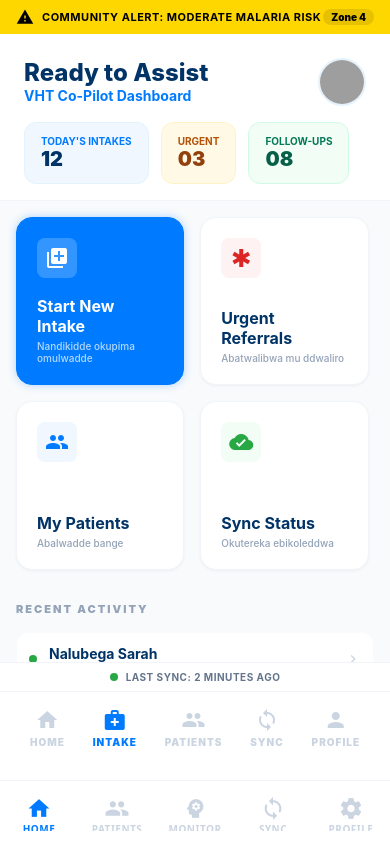
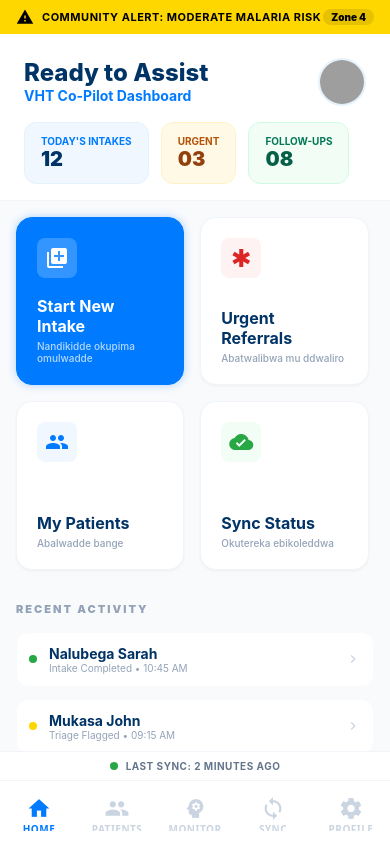
Before and after one commit to Marcelofury/VHT-Co-Pilot, a React Native app in the folder vht-copilot-mobile/: screen /Main in a window 390 px wide. Built offline with nearby package versions, Linux system fonts and the light colour scheme; grey boxes are pictures that could not be loaded.

Commit message:
Remove the duplicate bottom navigation from all screens. Starting with DashboardScreen

```diff
--- a/package.json
+++ b/package.json
@@ -6,5 +6,9 @@
     "expo-splash-screen": "^31.0.13",
     "react-native-safe-area-context": "^5.6.2",
     "react-native-screens": "^4.24.0"
+  },
+  "devDependencies": {
+    "@types/react": "~19.1.10",
+    "typescript": "~5.9.2"
   }
 }
--- a/vht-copilot-mobile/src/screens/DashboardScreen.tsx
+++ b/vht-copilot-mobile/src/screens/DashboardScreen.tsx
@@ -247,50 +247,6 @@ export const DashboardScreen: React.FC<DashboardScreenProps> = ({
       <View style={styles.syncFooter}>
         <View style={styles.syncIndicator} />
         <Text style={styles.syncText}>Last Sync: {getSyncTimeString()}</Text>
-      </View>
-
-      {/* Bottom Navigation */}
-      <View style={styles.bottomNav}>
-        <TouchableOpacity style={styles.navItem}>
-          <MaterialIcons name="home" size={24} color={COLORS.slate300} />
-          <Text style={styles.navLabel}>Home</Text>
-        </TouchableOpacity>
-
-        <TouchableOpacity
-          style={styles.navItem}
-          onPress={() => onNavigate?.("intake")}
-        >
-          <MaterialIcons
-            name="medical-services"
-            size={24}
-            color={COLORS.primary}
-          />
-          <Text style={[styles.navLabel, styles.navLabelActive]}>Intake</Text>
-        </TouchableOpacity>
-
-        <TouchableOpacity
-          style={styles.navItem}
-          onPress={() => onNavigate?.("patients")}
-        >
-          <MaterialIcons name="group" size={24} color={COLORS.slate300} />
-          <Text style={styles.navLabel}>Patients</Text>
-        </TouchableOpacity>
-
-        <TouchableOpacity
-          style={styles.navItem}
-          onPress={() => onNavigate?.("sync")}
-        >
-          <MaterialIcons name="sync" size={24} color={COLORS.slate300} />
-          <Text style={styles.navLabel}>Sync</Text>
-        </TouchableOpacity>
-
-        <TouchableOpacity
-          style={styles.navItem}
-          onPress={() => onNavigate?.("profile")}
-        >
-          <MaterialIcons name="person" size={24} color={COLORS.slate300} />
-          <Text style={styles.navLabel}>Profile</Text>
-        </TouchableOpacity>
       </View>
     </SafeAreaView>
   );
@@ -560,31 +516,6 @@ const styles = StyleSheet.create({
     textTransform: "uppercase",
     letterSpacing: 0.5,
   },
-  bottomNav: {
-    flexDirection: "row",
-    justifyContent: "space-around",
-    alignItems: "center",
-    paddingVertical: 16,
-    paddingBottom: 32,
-    paddingHorizontal: 16,
-    backgroundColor: COLORS.white,
-    borderTopWidth: 1,
-    borderTopColor: COLORS.slate100,
-  },
-  navItem: {
-    alignItems: "center",
-    gap: 4,
-  },
-  navLabel: {
-    fontSize: 10,
-    fontWeight: "900",
-    color: COLORS.slate300,
-    textTransform: "uppercase",
-    letterSpacing: 1,
-  },
-  navLabelActive: {
-    color: COLORS.primary,
-  },
 });
 
 export default DashboardScreen;
```
